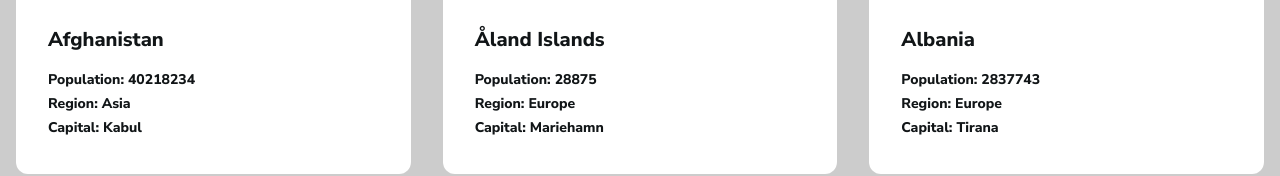
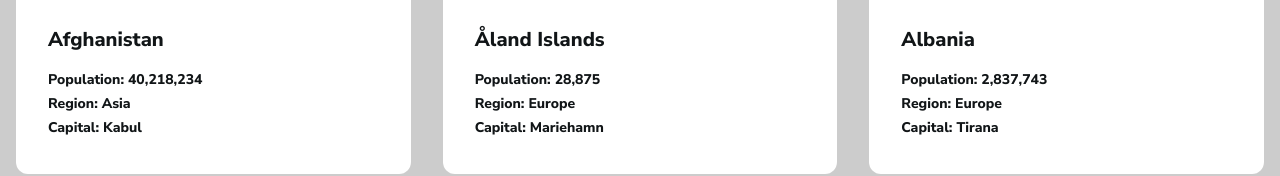
Before and after one commit to Rishabh763/rest-countries-api-with-color-theme-switcher, a React (Create React App) app: page / in a window 1280 px wide. Shown: the part 452-628 px from the top of the page. Built offline with nearby package versions, Linux system fonts and the light colour scheme.

Commit message:
final commit

```diff
--- a/src/Pages/CountryPage.jsx
+++ b/src/Pages/CountryPage.jsx
@@ -16,6 +16,11 @@ function CountryPage({ data }) {
       </div>
     );
   }
+
+  const formatNumberWithCommas = (number) => {
+    return number.toString().replace(/\B(?=(\d{3})+(?!\d))/g, ",");
+  };
+
 
   return (
     <div className="country-card py-8">
@@ -37,7 +42,7 @@ function CountryPage({ data }) {
           <div className="grid md:grid-cols-2">
             <div className="col1 mb-6">
               <p>Country Name: {country.nativeName}</p>
-              <p>Population: {country.population}</p>
+              <p>Population: {formatNumberWithCommas(country.population)}</p>
               <p>Region: {country.region}</p>
               <p>Sub Region: {country.subregion}</p>
               <p>Capital: {country.capital}</p>
--- a/src/Pages/Home.jsx
+++ b/src/Pages/Home.jsx
@@ -14,6 +14,10 @@ function Home({ data, handleCountrySelect }) {
   const handleSearch = (text) => {
     setSearchText(text);
     handleCountrySelect(null); // Clear selected country when performing a search
+  };
+
+  const formatNumberWithCommas = (number) => {
+    return number.toString().replace(/\B(?=(\d{3})+(?!\d))/g, ",");
   };
 
   if (!data) {
@@ -36,7 +40,7 @@ function Home({ data, handleCountrySelect }) {
                   <img src={country.flags.png} alt={`${country.name}-flag`} className='aspect-video w-full  object-cover' loading='lazy' />
                   <div className="text p-8 ">
                     <h1 className=' text-xl font-bold mb-4'>{country.name}</h1>
-                    <p className='capitalize text-sm mb-1'><b>Population:</b> {country.population}</p>
+                    <p className='capitalize text-sm mb-1'><b>Population:</b> {formatNumberWithCommas(country.population)}</p>
                     <p className='capitalize text-sm mb-1'><b>Region:</b> {country.region}</p>
                     <p className='capitalize text-sm mb-1'><b>Capital:</b> {country.capital}</p>
                   </div>
```
